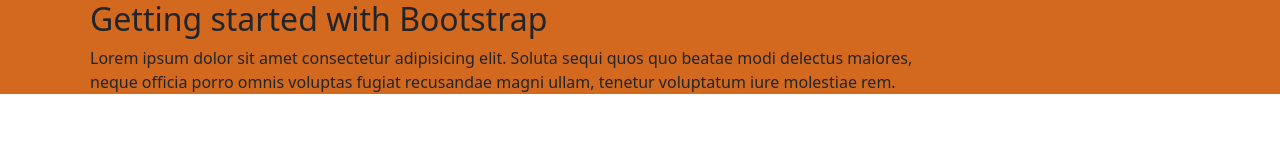
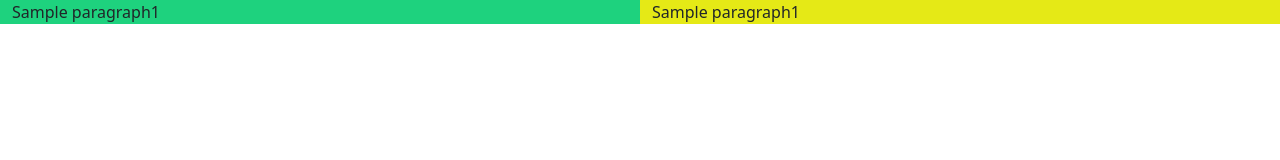
Before and after one commit to ArthurNamutilu/free-code-camp, a plain HTML site: page bootstrap-jquery/index.html in a window 1280 px wide. Drawn offline with nearby package versions, Linux system fonts and the light colour scheme.

Commit message:
grid system

```diff
--- a/bootstrap-jquery/index.html
+++ b/bootstrap-jquery/index.html
@@ -12,15 +12,19 @@
 
   </head>
   <style>
-    .container-fluid {
-        background-color: chocolate;
-        padding: 0 90px;
+    .bg1 {
+        background-color: rgb(30, 210, 126);
+    }
+    .bg2 {
+        background-color: rgb(229, 233, 22);
     }
   </style>
   <body>
     <div class="container-fluid">
-        <h2>Getting started with Bootstrap</h2>
-        <p>Lorem ipsum dolor sit amet consectetur adipisicing elit. Soluta sequi quos quo beatae modi delectus maiores,<br/> neque officia porro omnis voluptas fugiat recusandae magni ullam, tenetur voluptatum iure molestiae rem.</p>
+        <div class="row">
+          <div class="col-lg-6 bg1">Sample paragraph1</div>
+          <div class="col-lg-6 bg2">Sample paragraph1</div>
+        </div>
     </div>
     <script src="https://cdn.jsdelivr.net/npm/bootstrap@5.3.1/dist/js/bootstrap.bundle.min.js" integrity="sha384-HwwvtgBNo3bZJJLYd8oVXjrBZt8cqVSpeBNS5n7C8IVInixGAoxmnlMuBnhbgrkm" crossorigin="anonymous"></script>
   </body>
```
